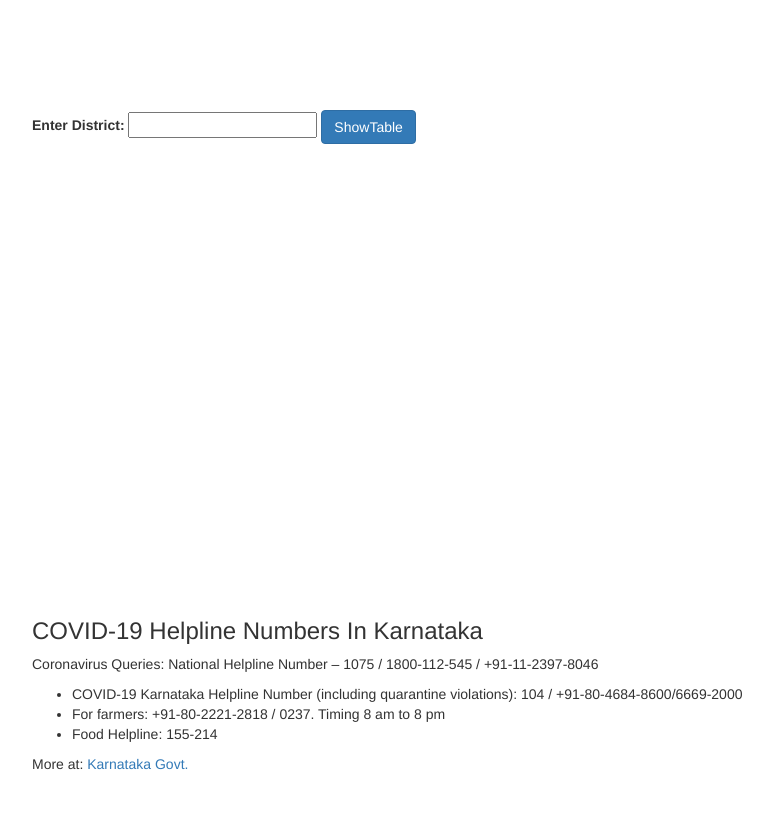
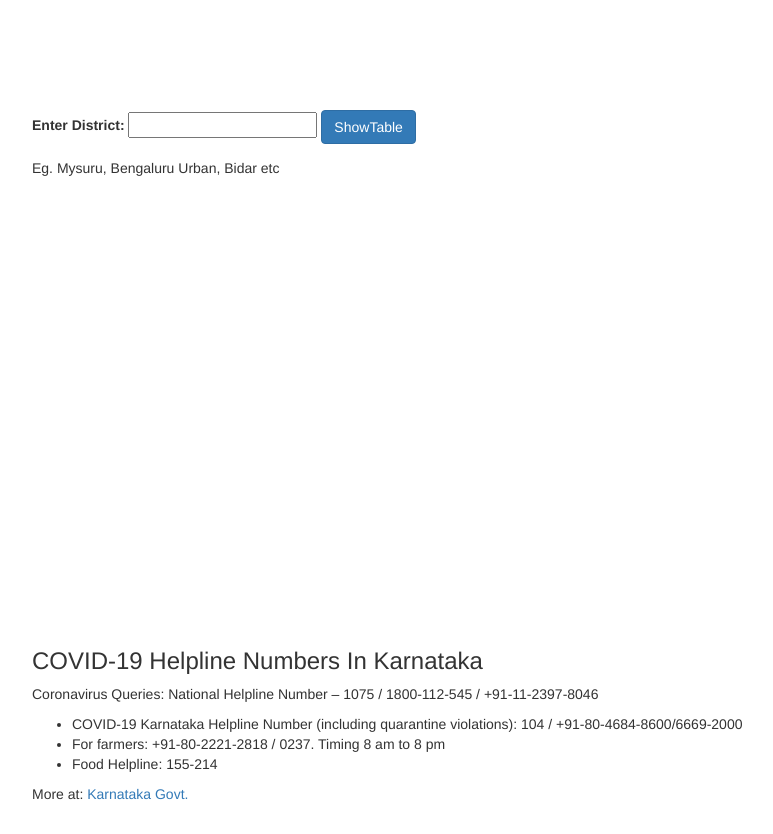
Before and after one commit to AkshayKumarDhage/covid-stats, a plain HTML site: page index.html in a window 1280 px wide. Shown: the whole page, without its empty margins (38-811 px from the left). Before the commit the page ends 804 px from the top, so only its background shows below. Drawn offline with nearby package versions, Linux system fonts and the light colour scheme.

Commit message:
Update index.html

```diff
--- a/index.html
+++ b/index.html
@@ -94,6 +94,7 @@
     <input type="text" name="district" required/>
     <input type="button" class="btn btn-primary" value="ShowTable" onClick="display()" />
     </form>
+    <p>Eg. Mysuru, Bengaluru Urban, Bidar etc</p>
   </div>
 
 
```
